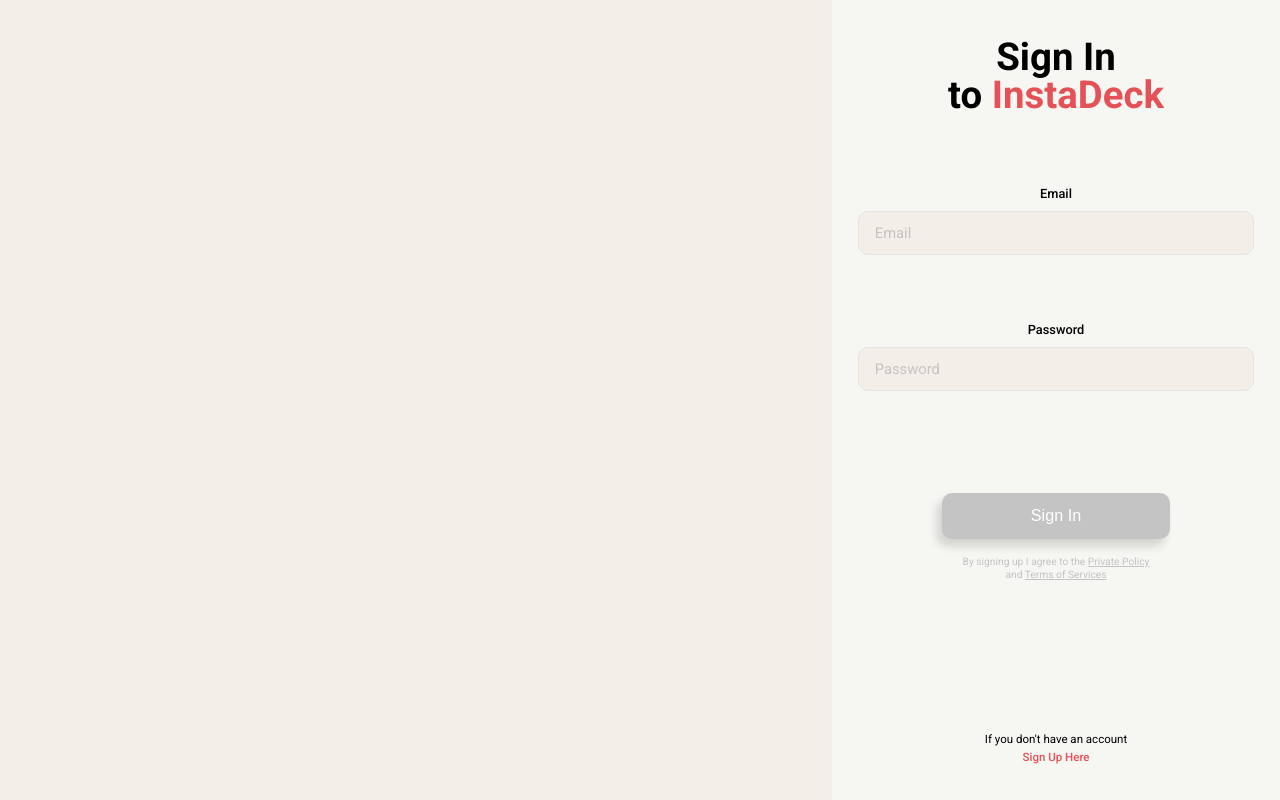
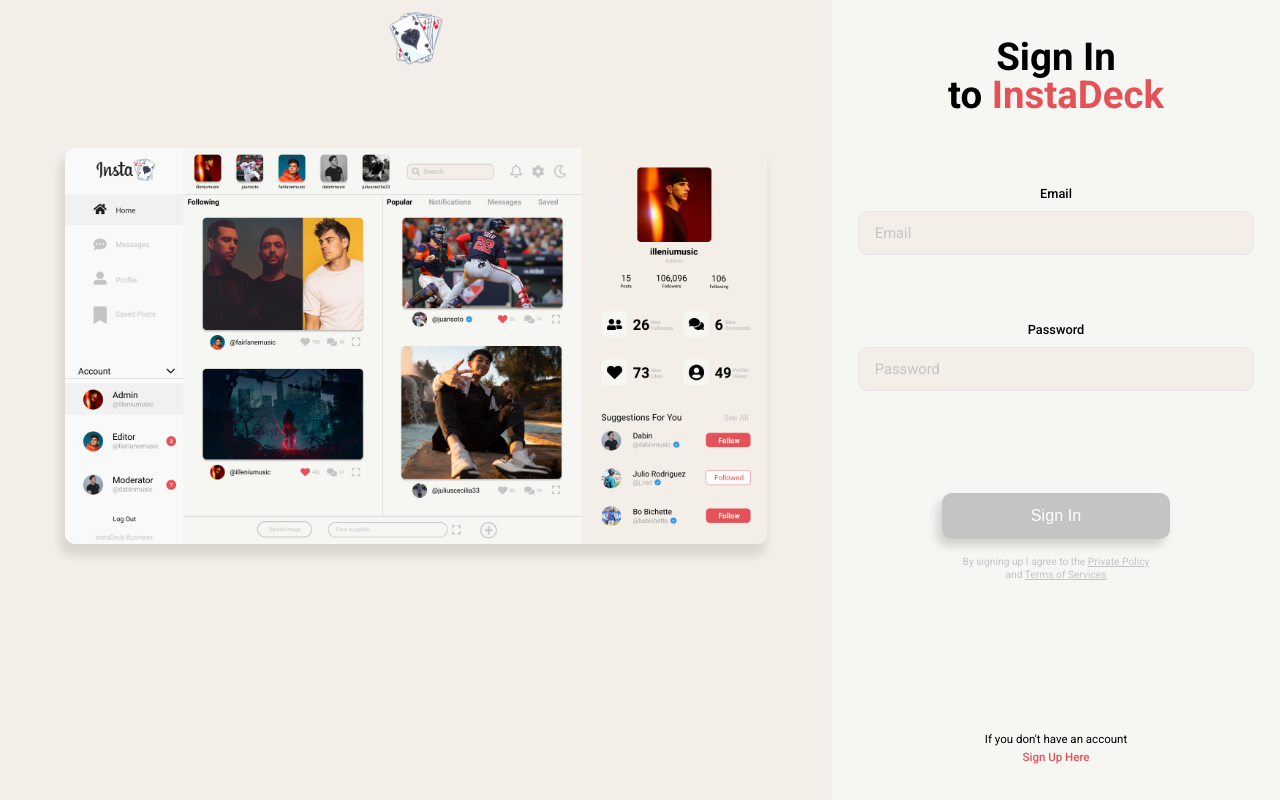
Before and after one commit to juliuscecilia33/InstaDeck, a React (Create React App) app: page /signin in a window 1280 px wide. Built offline with nearby package versions, Linux system fonts and the light colour scheme; no server answers; the database is empty.

Commit message:
sign in page update

```diff
--- a/src/pages/SignInPage.js
+++ b/src/pages/SignInPage.js
@@ -4,6 +4,8 @@
 import { useHistory } from 'react-router-dom';
 import * as ROUTES from '../constants/routes';
 import { Link } from 'react-router-dom';
+import PageOne from '../components/images/Page1.jpg';
+import Logo from '../components/images/Decklol.png';
 
 export const SignInPage = () => {
     const history = useHistory();
@@ -52,7 +54,12 @@
         <>
 
             <div className={Styles.DisplaySec}>
-
+                <div className={Styles.DisplayLogo}>
+                    <img src={Logo} alt="Logo" />
+                </div>
+                <div className={Styles.DisplayImage}>
+                    <img src={PageOne} alt="Page Model"/>
+                </div>
             </div>
 
             <div className={Styles.InputSec}>
--- a/src/pages/SignInPage.module.scss
+++ b/src/pages/SignInPage.module.scss
@@ -154,4 +154,28 @@
     width: 65%;
     height: 100vh;
     background: #F3EEE8;
+    display: flex;
+    flex-direction: column;
+    align-items: center;
+
+    .DisplayLogo {
+        margin-top: 1.5vh;
+
+        img {
+            width: 4.166666666666667vw;
+            height: auto;
+        }
+    }
+
+    .DisplayImage {
+        margin-top: 10vh;
+
+        img {
+            width: 54.895833333333336vw;
+            height: auto;
+            border-radius: 10px;
+            box-shadow: -3px 10px 10px 2px rgba(0, 0, 0, 0.1);
+        }
+    }
+
 }
```
